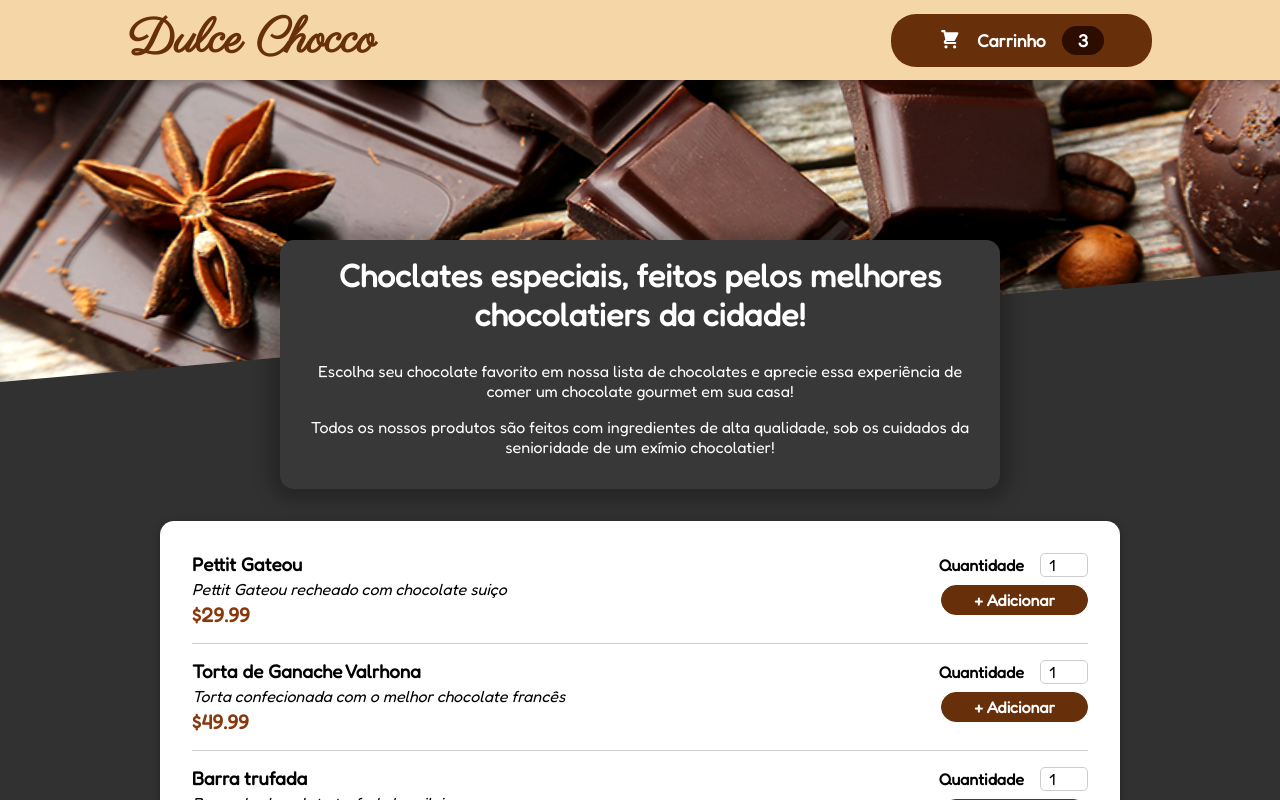
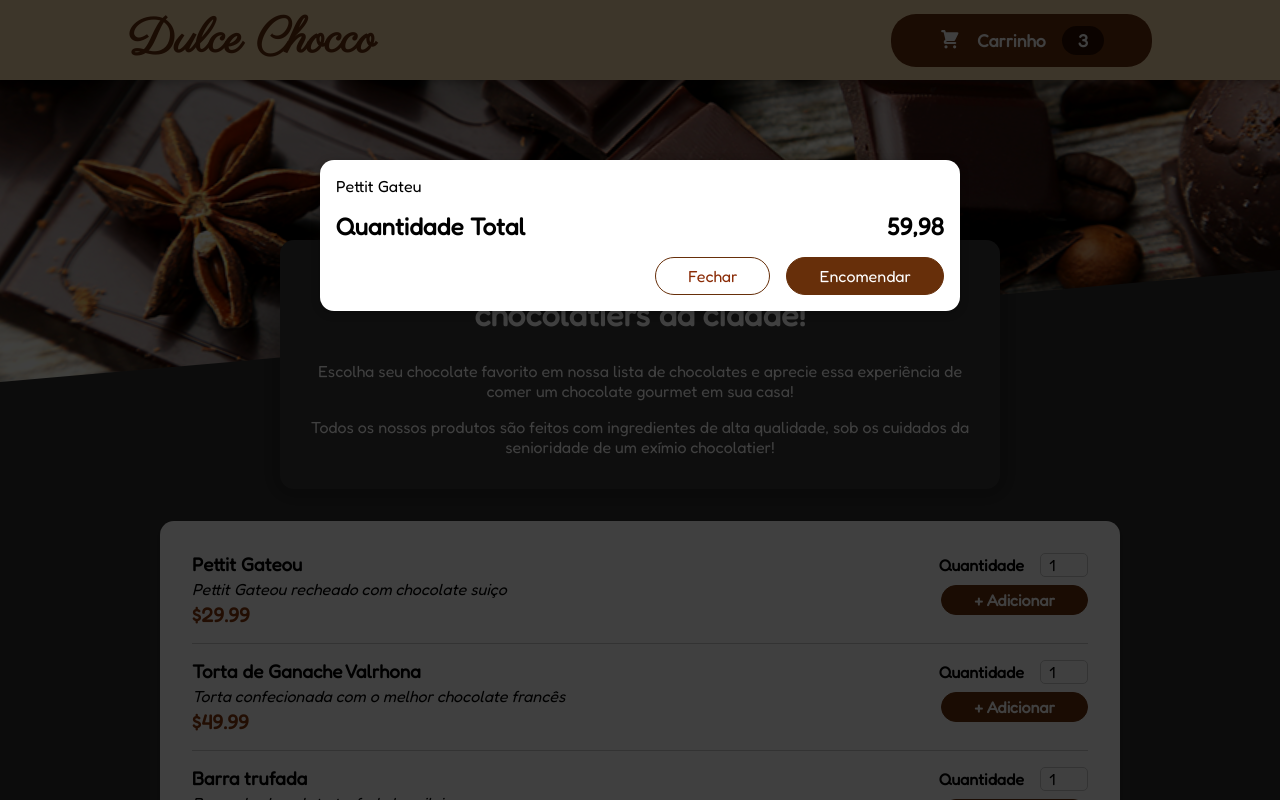
Before and after one commit to gabezrodz/dulce-chocco, a React (Create React App) app: page / in a window 1280 px wide. Shown: the top 800 px of the page. Built offline with nearby package versions, Linux system fonts and the light colour scheme.

Commit message:
Feat: adicionado modal de compra e suas feats

```diff
--- a/public/index.html
+++ b/public/index.html
@@ -15,6 +15,7 @@
   </head>
   <body>
     <noscript>You need to enable JavaScript to run this app.</noscript>
+    <div id="overlays"></div>
     <div id="root"></div>
   </body>
 </html>
--- a/src/App.js
+++ b/src/App.js
@@ -2,12 +2,14 @@ import "./App.css";
 import Header from "./components/Layout/Header/Header";
 import Wrapper from "./components/Helpers/Wrapper";
 import ChocolatesList from "./components/Layout/Chocolates/ChocolatesList";
+import Cart from "./components/Layout/Cart/Cart";
 
 function App() {
   return (
     <Wrapper>
       <Header />
       <main>
+        <Cart />
         <ChocolatesList />
       </main>
     </Wrapper>
--- /dev/null
+++ b/src/components/Layout/Cart/Cart.js
@@ -0,0 +1,30 @@
+import { CartItemsStyled, Total, Actions } from "./Style";
+import Modal from "../../Shared/Modal/Modal";
+
+const Cart = (props) => {
+  const cartItems = (
+    <CartItemsStyled>
+      {[{ id: "c1", name: "Pettit Gateu", amount: "2", price: 59.98 }].map(
+        (item) => (
+          <li>{item.name}</li>
+        )
+      )}
+    </CartItemsStyled>
+  );
+
+  return (
+    <Modal>
+      {cartItems}
+      <Total>
+        <span>Quantidade Total</span>
+        <span>59,98</span>
+      </Total>
+      <Actions>
+        <button className="button--alt">Fechar</button>
+        <button className="button">Encomendar</button>
+      </Actions>
+    </Modal>
+  );
+};
+
+export default Cart;
--- /dev/null
+++ b/src/components/Layout/Cart/CartFeatures/Style.js
@@ -0,0 +1,81 @@
+import styled, { keyframes } from "styled-components";
+
+export const CartButton = styled.button`
+  cursor: pointer;
+  border: none;
+  background-color: #672f0a;
+  color: white;
+  padding: 0.75rem 3rem;
+  display: flex;
+  justify-content: space-around;
+  align-items: center;
+  border-radius: 25px;
+  font-size: 1.1rem;
+  font-weight: bold;
+  font-family: "Fredoka", sans-serif;
+
+  &:hover,
+  &:active {
+    background-color: #89380c;
+  }
+`;
+
+export const Icon = styled.span`
+  width: 1.35rem;
+  height: 1.35rem;
+  margin-right: 1rem;
+`;
+
+export const Badge = styled.span`
+  background-color: #2c0d00;
+  padding: 0.25rem 1rem;
+  border-radius: 25px;
+  margin-left: 1rem;
+  font-weight: bold;
+
+  &:hover,
+  &:active {
+    background-color: #4d1601;
+  }
+`;
+
+// const Bump = keyframes`
+// 0% {
+//     transform: scale(1);
+//   }
+//   10% {
+//     transform: scale(0.9);
+//   }
+//   30% {
+//     transform: scale(1.1);
+//   }
+//   50% {
+//     transform: scale(1.15);
+//   }
+//   100% {
+//     transform: scale(1);
+//   }
+
+// `;
+
+// .bump {
+//   animation: bump 300ms ease-out;
+// }
+
+// @keyframes bump {
+//   0% {
+//     transform: scale(1);
+//   }
+//   10% {
+//     transform: scale(0.9);
+//   }
+//   30% {
+//     transform: scale(1.1);
+//   }
+//   50% {
+//     transform: scale(1.15);
+//   }
+//   100% {
+//     transform: scale(1);
+//   }
+// }
--- a/src/components/Layout/Cart/Style.js
+++ b/src/components/Layout/Cart/Style.js
@@ -1,81 +1,48 @@
-import styled, { keyframes } from "styled-components";
+import styled from "styled-components";
 
-export const CartButton = styled.button`
-  cursor: pointer;
-  border: none;
-  background-color: #672f0a;
-  color: white;
-  padding: 0.75rem 3rem;
+export const CartItemsStyled = styled.ul`
+  list-style: none;
+  margin: 0;
+  padding: 0;
+  max-height: 20rem;
+  overflow: auto;
+`;
+
+export const Total = styled.div`
   display: flex;
-  justify-content: space-around;
+  justify-content: space-between;
   align-items: center;
-  border-radius: 25px;
-  font-size: 1.1rem;
   font-weight: bold;
-  font-family: "Fredoka", sans-serif;
+  font-size: 1.5rem;
+  margin: 1rem 0;
+`;
 
-  &:hover,
-  &:active {
-    background-color: #89380c;
+export const Actions = styled.div`
+  text-align: right;
+
+  button {
+    font: inherit;
+    cursor: pointer;
+    background-color: transparent;
+    border: 1px solid #672f0a;
+    padding: 0.5rem 2rem;
+    border-radius: 25px;
+    margin-left: 1rem;
+
+    &:hover,
+    &:active {
+      background-color: #89380c;
+      border-color: #89380c;
+      color: white;
+    }
+  }
+
+  & .button--alt {
+    color: #8a2b06;
+  }
+
+  & .button {
+    background-color: #672f0a;
+    color: white;
   }
 `;
-
-export const Icon = styled.span`
-  width: 1.35rem;
-  height: 1.35rem;
-  margin-right: 1rem;
-`;
-
-export const Badge = styled.span`
-  background-color: #2c0d00;
-  padding: 0.25rem 1rem;
-  border-radius: 25px;
-  margin-left: 1rem;
-  font-weight: bold;
-
-  &:hover,
-  &:active {
-    background-color: #4d1601;
-  }
-`;
-
-// const Bump = keyframes`
-// 0% {
-//     transform: scale(1);
-//   }
-//   10% {
-//     transform: scale(0.9);
-//   }
-//   30% {
-//     transform: scale(1.1);
-//   }
-//   50% {
-//     transform: scale(1.15);
-//   }
-//   100% {
-//     transform: scale(1);
-//   }
-
-// `;
-
-// .bump {
-//   animation: bump 300ms ease-out;
-// }
-
-// @keyframes bump {
-//   0% {
-//     transform: scale(1);
-//   }
-//   10% {
-//     transform: scale(0.9);
-//   }
-//   30% {
-//     transform: scale(1.1);
-//   }
-//   50% {
-//     transform: scale(1.15);
-//   }
-//   100% {
-//     transform: scale(1);
-//   }
-// }
--- a/src/components/Layout/Header/Header.js
+++ b/src/components/Layout/Header/Header.js
@@ -1,7 +1,7 @@
 import { HeaderStyled, MainImage } from "./Style";
 import Wrapper from "../../Helpers/Wrapper";
 import bannerChocolate from "../../../assets/image/banner-chocolate.png";
-import HeadderCartButton from "../Cart/CartButton";
+import HeadderCartButton from "../Cart/CartFeatures/CartButton";
 
 const Header = (props) => {
   return (
--- /dev/null
+++ b/src/components/Shared/Modal/Modal.js
@@ -0,0 +1,30 @@
+import { OverlayStyled, ModalStyled } from "./Style";
+import ReactDom from "react-dom";
+import Wrapper from "../../Helpers/Wrapper";
+
+const Overlay = (props) => {
+  return <OverlayStyled></OverlayStyled>;
+};
+
+const ModalOverlay = (props) => {
+  return (
+    <ModalStyled>
+      <div>{props.children}</div>
+    </ModalStyled>
+  );
+};
+const portal = document.getElementById("overlays");
+
+const Modal = (props) => {
+  return (
+    <Wrapper>
+      {ReactDom.createPortal(<Overlay />, portal)}
+      {ReactDom.createPortal(
+        <ModalOverlay>{props.children}</ModalOverlay>,
+        portal
+      )}
+    </Wrapper>
+  );
+};
+
+export default Modal;
--- /dev/null
+++ b/src/components/Shared/Modal/Style.js
@@ -0,0 +1,35 @@
+import styled, { keyframes } from "styled-components";
+
+export const OverlayStyled = styled.div`
+  position: fixed;
+  top: 0;
+  left: 0;
+  width: 100%;
+  height: 100vh;
+  z-index: 20;
+  background-color: rgba(0, 0, 0, 0.75);
+`;
+
+const SlideDown = keyframes`
+ from {
+    opacity: 0;
+    transform: translateY(-3rem);
+  }
+  to {
+    opacity: 1;
+    transform: translateY(0);
+  }
+`;
+
+export const ModalStyled = styled.div`
+  position: fixed;
+  top: 20vh;
+  left: 25%;
+  width: 50%;
+  background-color: white;
+  padding: 1rem;
+  border-radius: 14px;
+  box-shadow: 0 2px 8px rgba(0, 0, 0, 0.25);
+  z-index: 30;
+  animation: ${SlideDown} 300ms ease-out forwards;
+`;
```
Also changed, not shown: src/components/Layout/Cart/CartFeatures/CartButton.js (renamed from src/components/Layout/Cart/CartButton.js), src/components/Layout/Cart/CartFeatures/CartIcon.js (renamed from src/components/Layout/Cart/CartIcon.js), src/components/Layout/Chocolates/Style.js (deleted).
